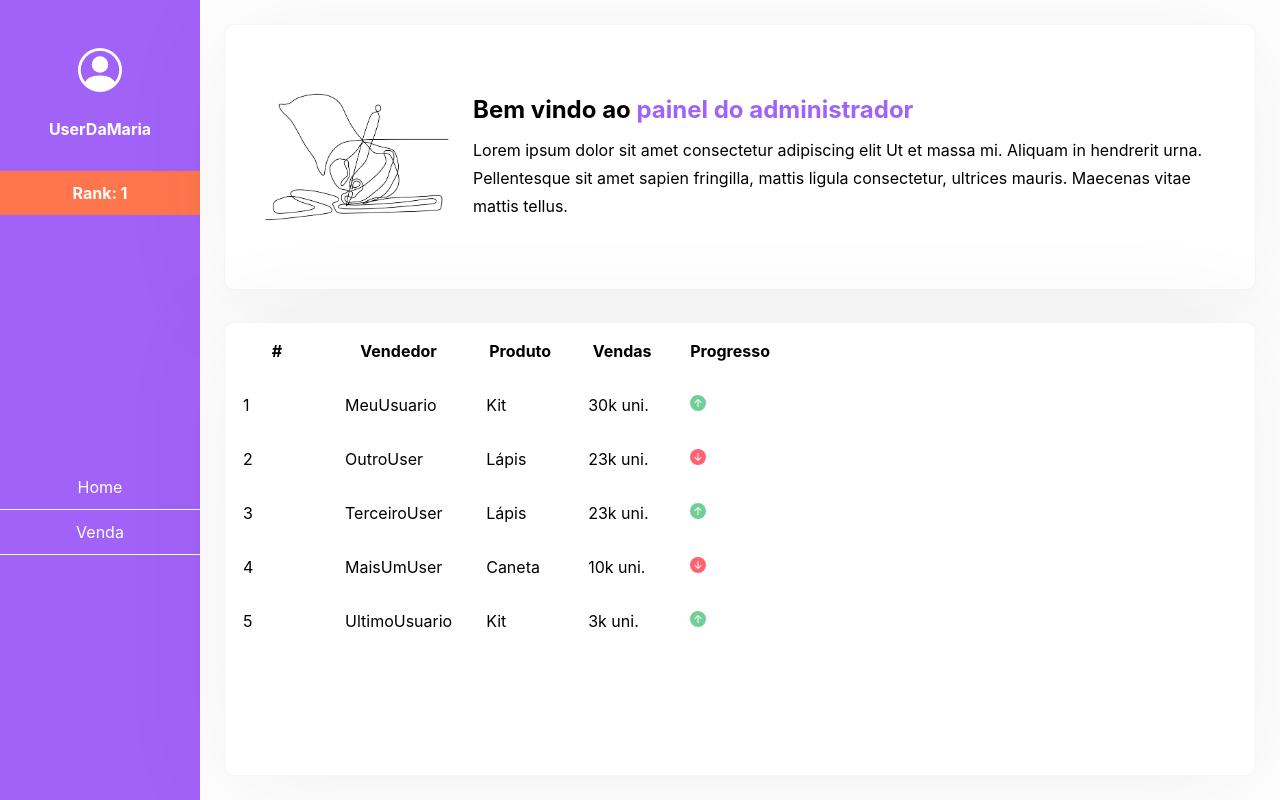
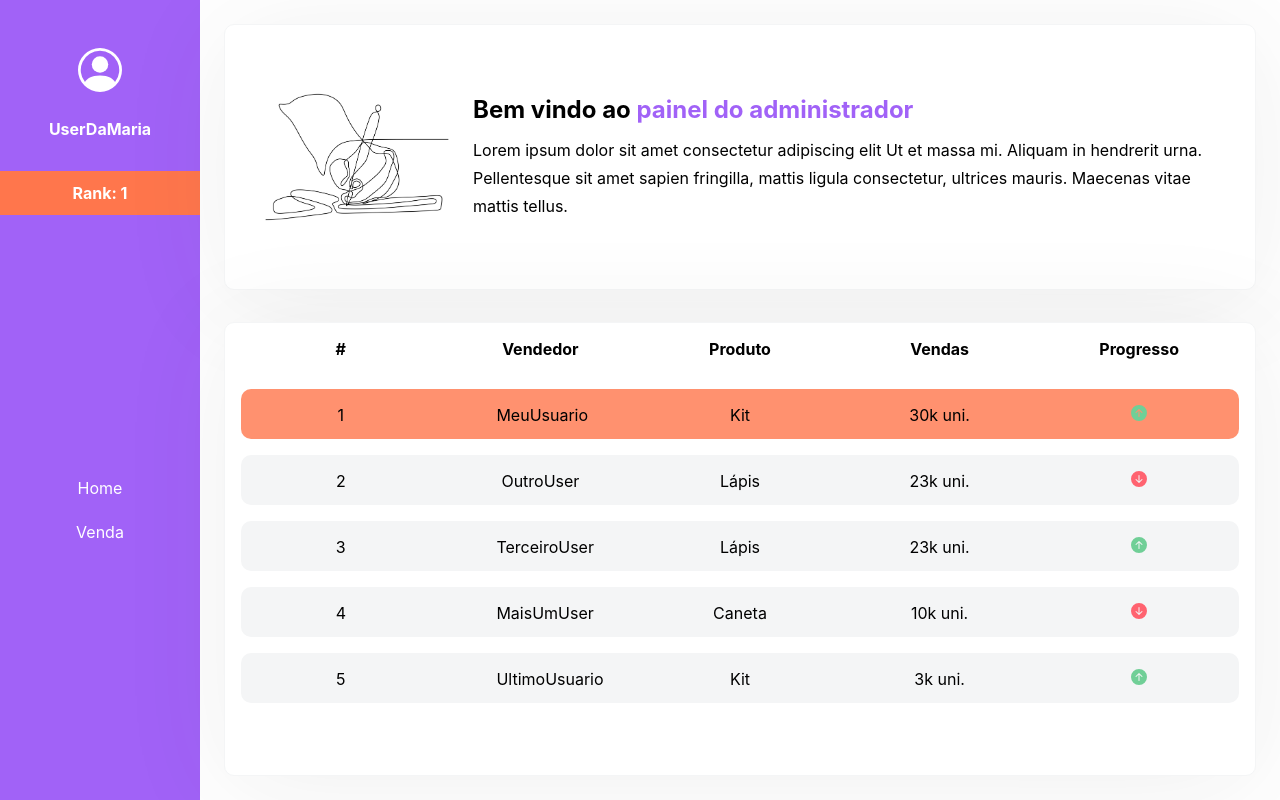
Before and after one commit to biondij/teste-contratacao-frontend, a React (Create React App) app: page /admin in a window 1280 px wide. Built offline with nearby package versions, Linux system fonts and the light colour scheme.

Commit message:
update table component

```diff
--- a/src/Components/Navbar/Navbar.jsx
+++ b/src/Components/Navbar/Navbar.jsx
@@ -56,7 +56,7 @@ const NavLink = styled(Link)`
   color: white;
 
   @media (min-width: 45.5em) {
-    border-bottom: 1px solid white;
+    /* border-bottom: 1px solid white; */
     padding-bottom: 0.75em;
   }
 `;
--- a/src/Components/Table/Table.jsx
+++ b/src/Components/Table/Table.jsx
@@ -11,8 +11,38 @@ export default function Table({ columns = [], data = [] }) {
 }
 
 const StyledRcTable = styled(RcTable)`
+  table {
+    display: flex;
+    width: 100%;
+    flex-direction: column;
+    justify-content: center;
+  }
+
   th,
   td {
+    width: 7.5rem;
     padding: 1rem;
+    height: 3.125rem;
+    text-align: center;
+  }
+
+  tbody tr {
+    display: flex;
+    justify-content: space-around;
+    border-radius: 0.625rem;
+    background-color: #f4f5f6;
+    margin: 1rem;
+    text-align: center;
+
+    &:nth-of-type(1) {
+      background: #ff764ccc;
+    }
+  }
+
+  thead tr {
+    display: flex;
+    justify-content: space-around;
+    text-align: center;
+    margin: 0 1rem;
   }
 `;
```
